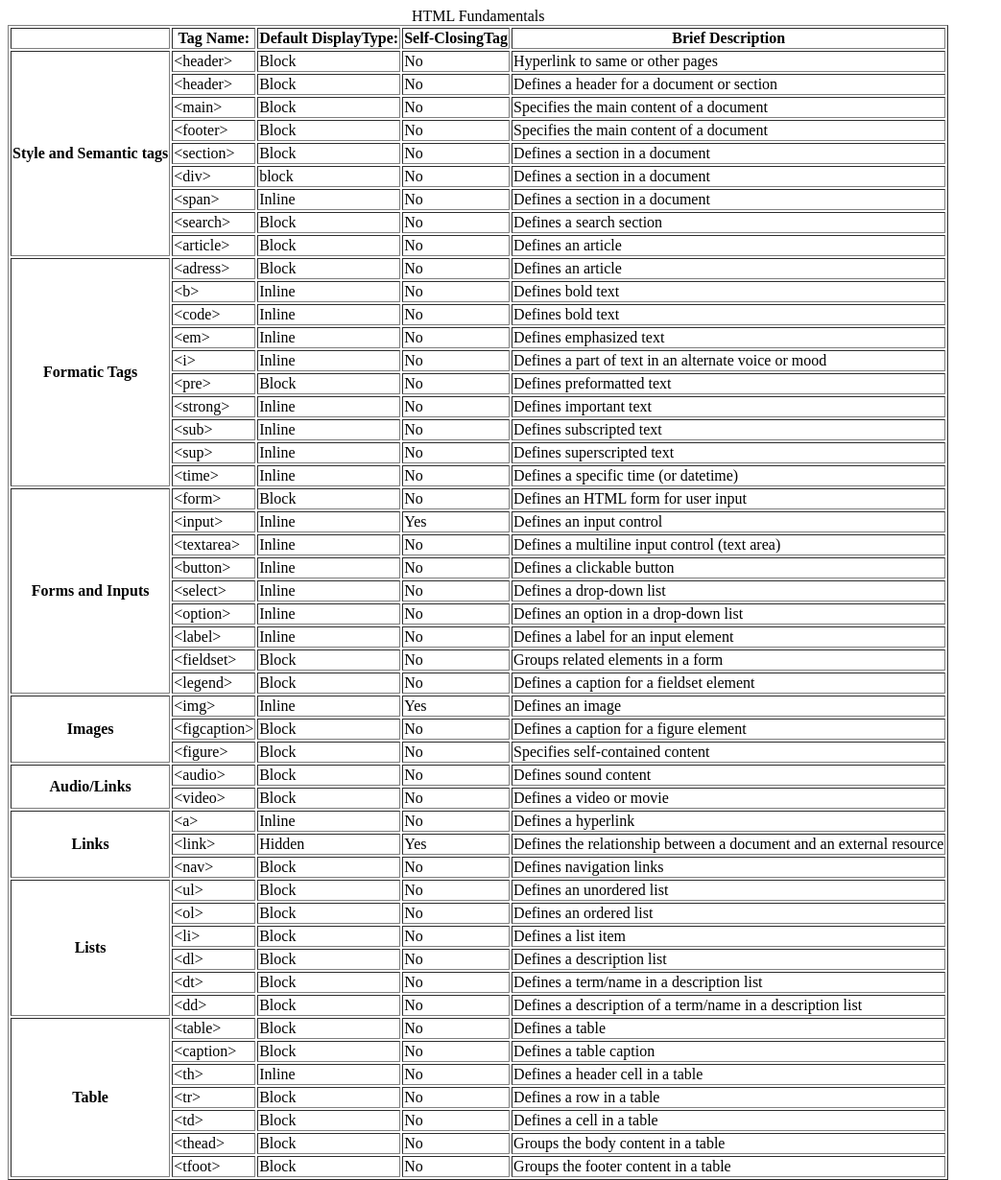
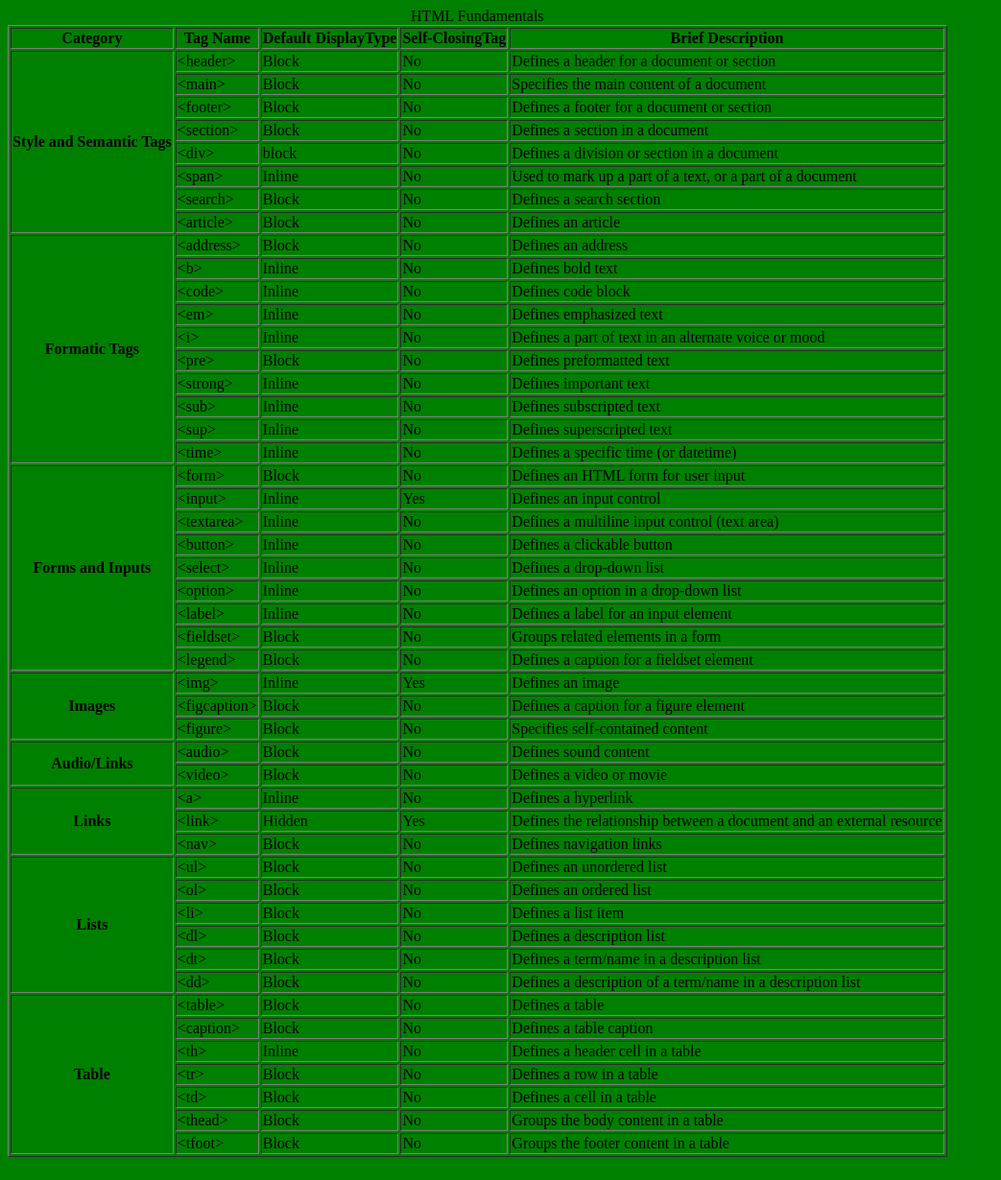
Before and after one commit to sbraende/hk-table, a plain HTML site: page src/index.html in a window 1280 px wide. Shown: the whole page at 96% size, without its empty margins (0-1043 px from the left). Drawn offline with Linux system fonts and the light colour scheme.

Commit message:
Cleanup html

```diff
--- /dev/null
+++ b/src/css/style.css
@@ -0,0 +1,3 @@
+*{
+    background-color: green;
+}
--- a/src/index.html
+++ b/src/index.html
@@ -5,6 +5,7 @@
         <meta charset="UTF-8">
         <meta name="viewport" content="width=device-width, initial-scale=1.0">
         <title>HTML Fundamentals</title>
+        <link rel="stylesheet" href="./css/style.css">
     </head>
 
     <body>
@@ -14,24 +15,18 @@
 
                 <thead>
                     <tr>
-                        <th></th>
-                        <th scope="col">Tag Name:</th>
-                        <th scope="col">Default DisplayType:</th>
+                        <th scope="col">Category</th>
+                        <th scope="col">Tag Name</th>
+                        <th scope="col">Default DisplayType</th>
                         <th scope="col">Self-ClosingTag</th>
                         <th scope="col">Brief Description</th>
                     </tr>
                 </thead>
 
                 <tbody>
+                    <!-- Style and Semantic tags	 -->
                     <tr>
-                        <th rowspan="9">Style and Semantic tags</th>
-                        <td>&lt;header&gt;</td>
-                        <td>Block</td>
-                        <td>No</td>
-                        <td>Hyperlink to same or other pages</td>
-                    </tr>
-
-                    <tr>
+                        <th rowspan="8" scope="row">Style and Semantic Tags</th>
                         <td>&lt;header&gt;</td>
                         <td>Block</td>
                         <td>No</td>
@@ -49,7 +44,7 @@
                         <td>&lt;footer&gt;</td>
                         <td>Block</td>
                         <td>No</td>
-                        <td>Specifies the main content of a document</td>
+                        <td>Defines a footer for a document or section</td>
                     </tr>
 
                     <tr>
@@ -63,15 +58,14 @@
                         <td>&lt;div&gt;</td>
                         <td>block</td>
                         <td>No</td>
-                        <td>Defines a section in a document</td>
+                        <td>Defines a division or section in a document</td>
                     </tr>
 
                     <tr>
                         <td>&lt;span&gt;</td>
                         <td>Inline</td>
                         <td>No</td>
-                        <td>Defines a section in a document</td>
-
+                        <td>Used to mark up a part of a text, or a part of a document</td>
                     </tr>
 
                     <tr>
@@ -79,7 +73,6 @@
                         <td>Block</td>
                         <td>No</td>
                         <td>Defines a search section</td>
-
                     </tr>
 
                     <tr>
@@ -91,11 +84,11 @@
 
                     <!--Formatic tags-->
                     <tr>
-                        <th rowspan="10">Formatic Tags</th>
-                        <td>&lt;adress&gt;</td>
+                        <th rowspan="10" scope="row">Formatic Tags</th>
+                        <td>&lt;address&gt;</td>
                         <td>Block</td>
                         <td>No</td>
-                        <td>Defines an article</td>
+                        <td>Defines an address</td>
                     </tr>
 
                     <tr>
@@ -109,7 +102,7 @@
                         <td>&lt;code&gt;</td>
                         <td>Inline</td>
                         <td>No</td>
-                        <td>Defines bold text</td>
+                        <td>Defines code block</td>
                     </tr>
 
                     <tr>
@@ -163,7 +156,7 @@
 
                     <!--Forms and inputs-->
                     <tr>
-                        <th rowspan="9">Forms and Inputs</th>
+                        <th rowspan="9" scope="row">Forms and Inputs</th>
                         <td>&lt;form&gt;</td>
                         <td>Block</td>
                         <td>No</td>
@@ -227,9 +220,8 @@
                     </tr>
 
                     <!--images-->
-
                     <tr>
-                        <th rowspan="3">Images</th>
+                        <th rowspan="3" scope="row">Images</th>
                         <td>&lt;img&gt;</td>
                         <td>Inline</td>
                         <td>Yes</td>
@@ -252,7 +244,7 @@
 
                     <!--audio/video-->
                     <tr>
-                        <th rowspan="2">Audio/Links</th>
+                        <th rowspan="2" scope="row">Audio/Links</th>
                         <td>&lt;audio&gt;</td>
                         <td>Block</td>
                         <td>No</td>
@@ -268,7 +260,7 @@
 
                     <!--links-->
                     <tr>
-                    <th rowspan="3">Links</th>
+                    <th rowspan="3" scope="row">Links</th>
                         <td>&lt;a&gt;</td>
                         <td>Inline</td>
                         <td>No</td>
@@ -291,7 +283,7 @@
 
                     <!--Lists-->
                     <tr>
-                    <th rowspan="6">Lists</th>
+                        <th rowspan="6" scope="row">Lists</th>
                         <td>&lt;ul&gt;</td>
                         <td>Block</td>
                         <td>No</td>
@@ -335,7 +327,7 @@
 
                     <!--Tables-->
                     <tr>
-                    <th rowspan="8">Table</th>
+                        <th rowspan="8" scope="row">Table</th>
                         <td>&lt;table&gt;</td>
                         <td>Block</td>
                         <td>No</td>
@@ -383,35 +375,8 @@
                         <td>No</td>
                         <td>Groups the footer content in a table</td>
                     </tr>
-
-
-
-
-
-
-
-
-
-
-
                 </tbody>
             </table>
         </main>
-
-
-
-
-
-
-
-
-
-
-
-
-
-
-
     </body>
-
 </html>
```
Lines whose indentation alone changed are shown as unchanged.
